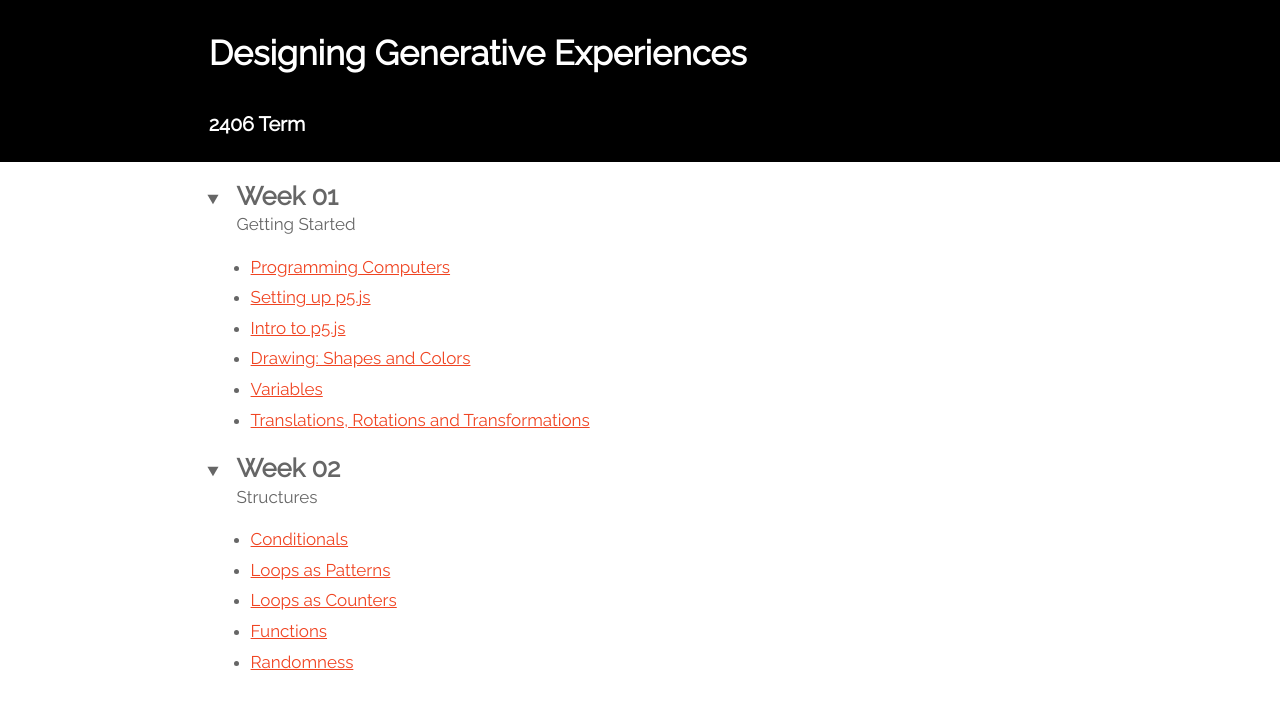
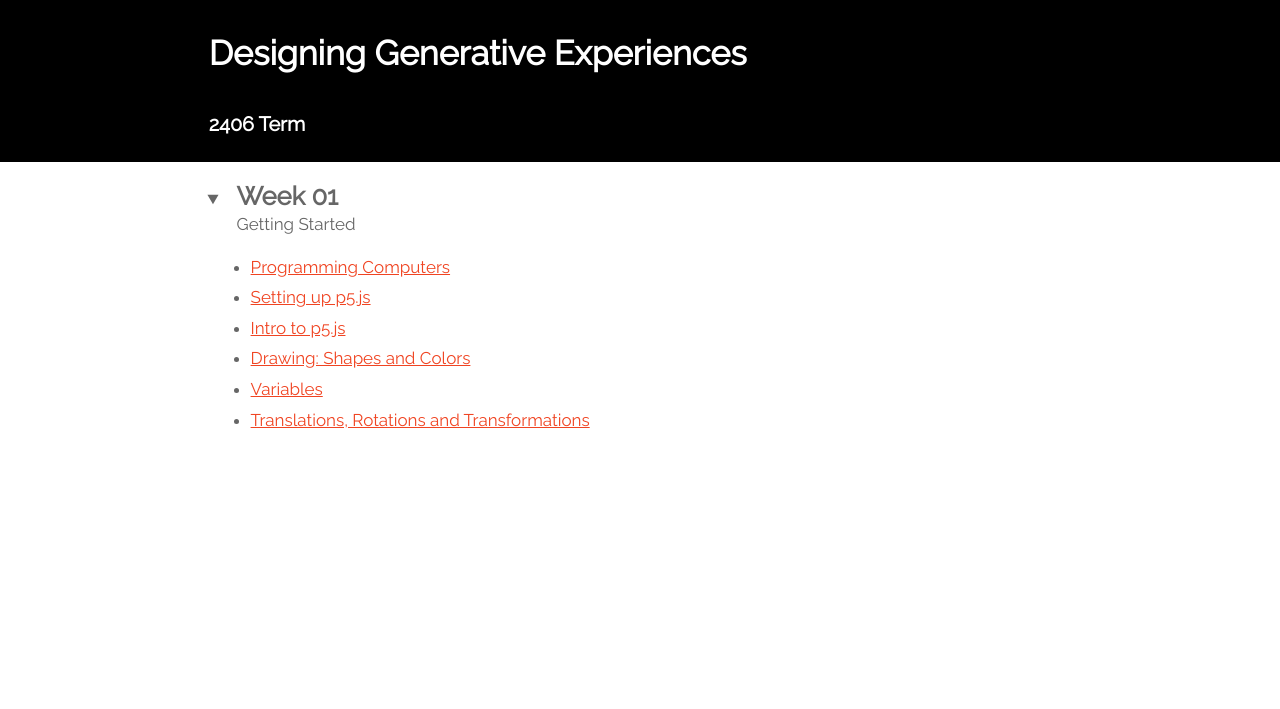
Before and after one commit to genxp-2406/genxp-2406.github.io, a Jekyll site: the page built from _pages/index.md, in a window 1280 px wide. Shown: the top 709 px of the page. Built offline with Jekyll 4.4.1, drawn with Linux system fonts in a browser that asks for light colours; our own code applies the rules of GitHub Pages for plain Markdown files; part of the change alters nothing that is shown.

Commit message:
hide week02

```diff
--- a/_pages/index.md
+++ b/_pages/index.md
@@ -12,6 +12,8 @@ permalink: /
 {% endcapture %}
 {% include home-section.html section="week01" title=title topics=topics %}
 
+{% comment %}
+
 {% assign title = "Week 02: Structures" %}
 {% capture topics %}
   conditionals
@@ -21,8 +23,6 @@ permalink: /
   random
 {% endcapture %}
 {% include home-section.html section="week02" title=title topics=topics %}
-
-{% comment %}
 
 {% assign title = "Week 03: Time" %}
 {% capture topics %}
```
